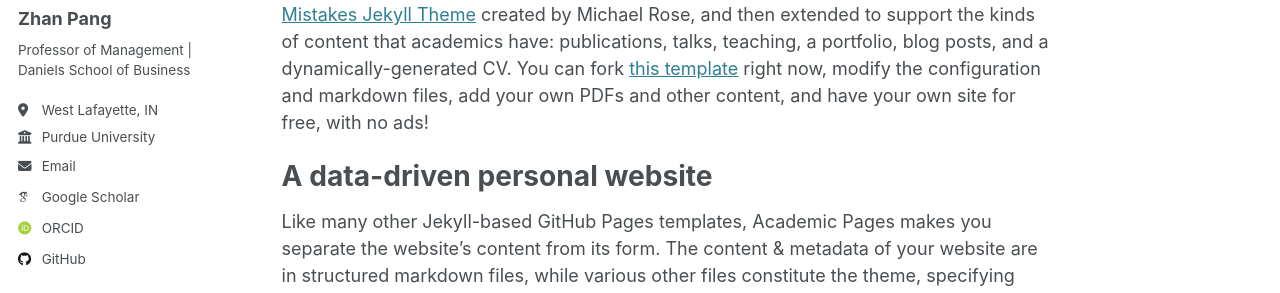
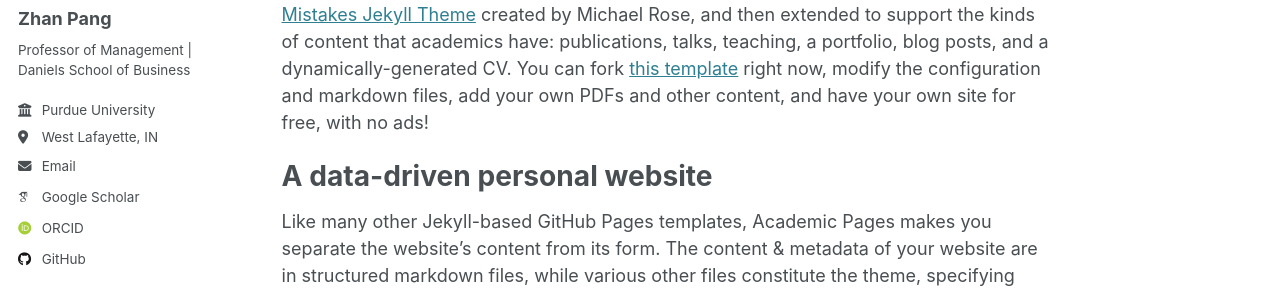
Before and after one commit to panalyticslab/panalyticslab.github.io, a Jekyll site: the page built from _pages/about.md, in a window 1280 px wide. Shown: the part 283-576 px from the top of the page. Built offline with Jekyll 4.4.1, drawn with Linux system fonts in a browser that asks for light colours; some web fonts are replaced.

Commit message:
Update author-profile.html

```diff
--- a/_includes/author-profile.html
+++ b/_includes/author-profile.html
@@ -24,17 +24,17 @@
     <button class="btn btn--inverse">Follow</button>
     <ul class="author__urls social-icons">
       <!-- Font Awesome icons / Biographic information  -->
+      {% if author.employer %}
+        <li class="author__desktop"><i class="fas fa-fw fa-building-columns icon-pad-right" aria-hidden="true"></i>{{ author.employer }}</li>
+      {% endif %}
       {% if author.location %}
         <li class="author__desktop"><i class="fa-solid fa-location-dot icon-pad-right" aria-hidden="true"></i>{{ author.location }}</li>
       {% endif %}
-      {% if author.employer %}
-        <li class="author__desktop"><i class="fas fa-fw fa-building-columns icon-pad-right" aria-hidden="true"></i>{{ author.employer }}</li>
+      {% if author.email %}
+        <li><a href="mailto:{{ author.email }}"><i class="fas fa-fw fa-envelope icon-pad-right" aria-hidden="true"></i>{{ site.data.ui-text[site.locale].email_label | default: "Email" }}</a></li>
       {% endif %}
       {% if author.uri %}
         <li><a href="{{ author.uri }}"><i class="fas fa-fw fa-link icon-pad-right" aria-hidden="true"></i>{{ site.data.ui-text[site.locale].website_label | default: "Website" }}</a></li>
-      {% endif %}
-      {% if author.email %}
-        <li><a href="mailto:{{ author.email }}"><i class="fas fa-fw fa-envelope icon-pad-right" aria-hidden="true"></i>{{ site.data.ui-text[site.locale].email_label | default: "Email" }}</a></li>
       {% endif %}
 
       <!-- Font Awesome and Academicons icons / Academic websites -->
```
